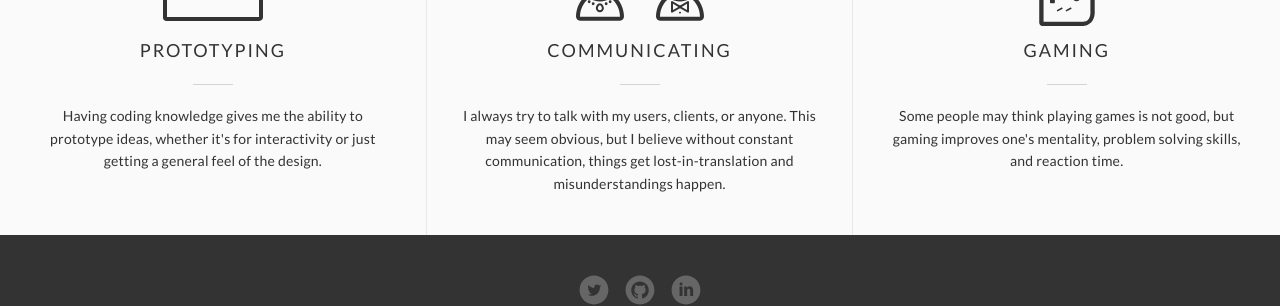
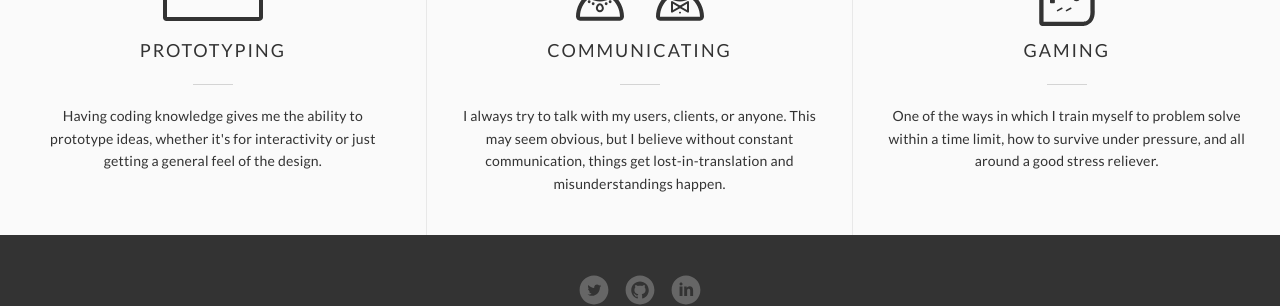
Before and after one commit to jonathangyc/jonathangyc.github.com, a Jekyll site: the page built from about.html, in a window 1280 px wide and 1282 px high. Shown: the part 905-1211 px from the top of the window. Built offline with Jekyll 4.4.1, drawn with Linux system fonts in a browser that asks for light colours.

Commit message:
[modify] update about:gaming section words

```diff
--- a/about.html
+++ b/about.html
@@ -41,7 +41,7 @@ title:          About | Who is Jonathan Chen
             <div class="child">
               <img src="/img/about-gaming.svg" alt="">
               <h3>Gaming</h3>
-              <p>Some people may think playing games is not good, but gaming improves one's mentality, problem solving skills, and reaction time.</p>
+              <p>One of the ways in which I train myself to problem solve within a time limit, how to survive under pressure, and all around a good stress reliever.</p>
             </div>
           </div>
 
```
